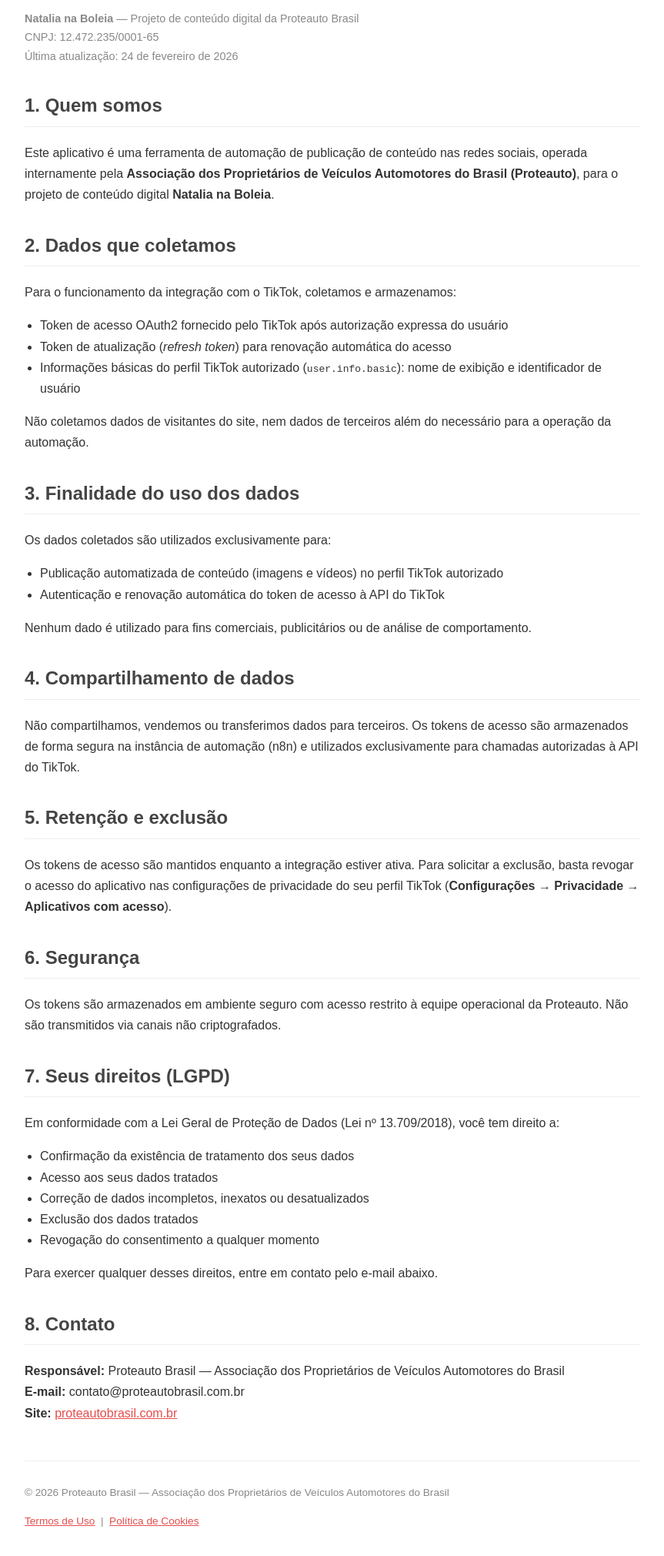
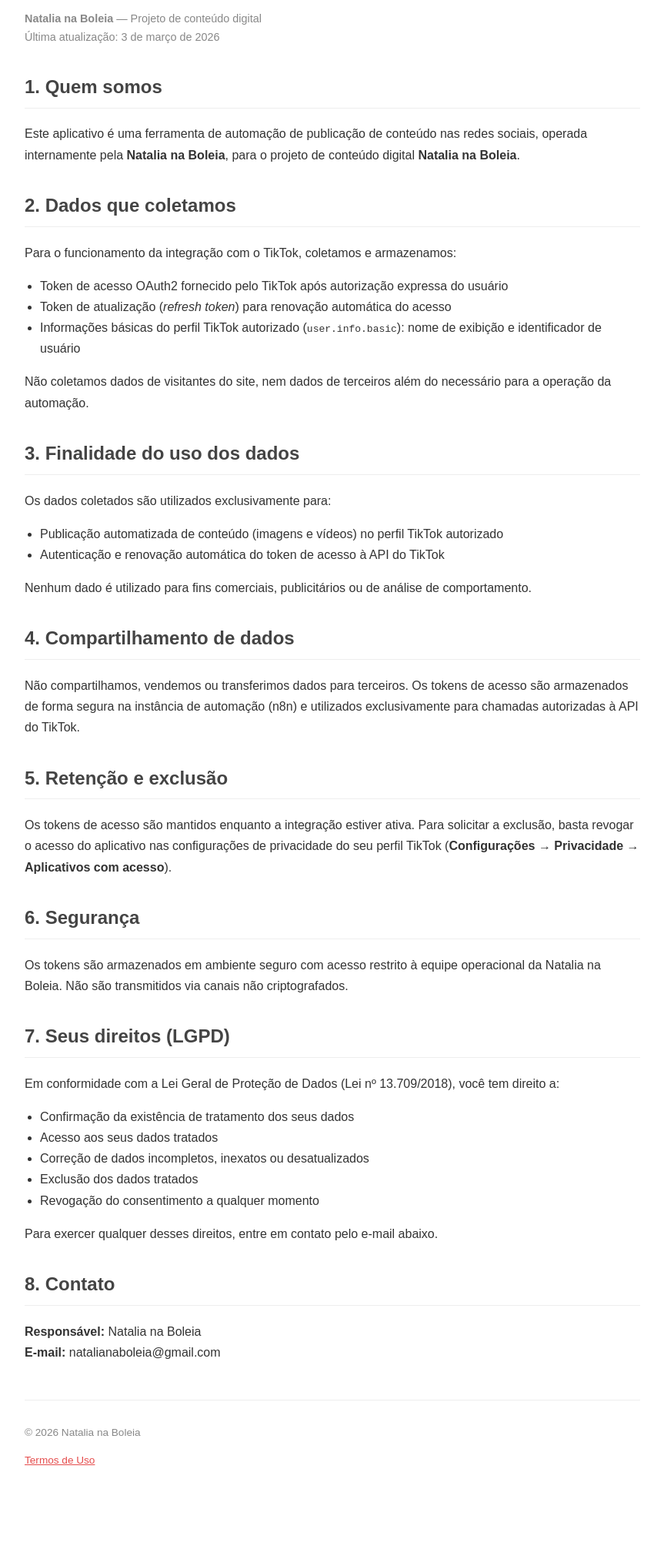
Before and after one commit to tisegsmart-robsonjr/natalia-pages, a plain HTML site: page privacidade.html in a window 1280 px wide. Shown: the part 97-2118 px from the top of the page at 77% size, without its empty margins (208-1071 px from the left). After the commit the page ends 2045 px from the top, so only its background shows below. Drawn offline with Linux system fonts and the light colour scheme.

Commit message:
atualiza termos e privacidade: remove referencias Proteauto, usa Natalia na Boleia

```diff
--- a/privacidade.html
+++ b/privacidade.html
@@ -18,16 +18,14 @@
 
     <h1>Política de Privacidade</h1>
     <p class="meta">
-        <strong>Natalia na Boleia</strong> — Projeto de conteúdo digital da Proteauto Brasil<br>
-        CNPJ: 12.472.235/0001-65<br>
-        Última atualização: 24 de fevereiro de 2026
+        <strong>Natalia na Boleia</strong> — Projeto de conteúdo digital<br>
+        Última atualização: 3 de março de 2026
     </p>
 
     <h2>1. Quem somos</h2>
     <p>
         Este aplicativo é uma ferramenta de automação de publicação de conteúdo nas redes sociais,
-        operada internamente pela <strong>Associação dos Proprietários de Veículos Automotores do
-        Brasil (Proteauto)</strong>, para o projeto de conteúdo digital <strong>Natalia na Boleia</strong>.
+        operada internamente pela <strong>Natalia na Boleia</strong>, para o projeto de conteúdo digital <strong>Natalia na Boleia</strong>.
     </p>
 
     <h2>2. Dados que coletamos</h2>
@@ -67,7 +65,7 @@
     <h2>6. Segurança</h2>
     <p>
         Os tokens são armazenados em ambiente seguro com acesso restrito à equipe operacional
-        da Proteauto. Não são transmitidos via canais não criptografados.
+        da Natalia na Boleia. Não são transmitidos via canais não criptografados.
     </p>
 
     <h2>7. Seus direitos (LGPD)</h2>
@@ -83,16 +81,14 @@
 
     <h2>8. Contato</h2>
     <p>
-        <strong>Responsável:</strong> Proteauto Brasil — Associação dos Proprietários de Veículos Automotores do Brasil<br>
-        <strong>E-mail:</strong> contato@proteautobrasil.com.br<br>
-        <strong>Site:</strong> <a href="https://proteautobrasil.com.br" target="_blank">proteautobrasil.com.br</a>
+        <strong>Responsável:</strong> Natalia na Boleia<br>
+        <strong>E-mail:</strong> natalianaboleia@gmail.com
     </p>
 
     <div class="footer">
-        <p>© 2026 Proteauto Brasil — Associação dos Proprietários de Veículos Automotores do Brasil</p>
+        <p>© 2026 Natalia na Boleia</p>
         <p>
-            <a href="termos.html">Termos de Uso</a> &nbsp;|&nbsp;
-            <a href="https://proteautobrasil.com.br/politica-cookies.php" target="_blank">Política de Cookies</a>
+            <a href="termos.html">Termos de Uso</a>
         </p>
     </div>
 
```
Also changed, not shown: termos.html (+9 -13 lines).
